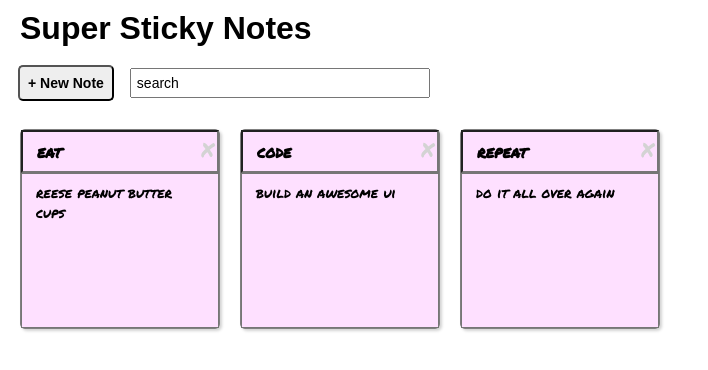
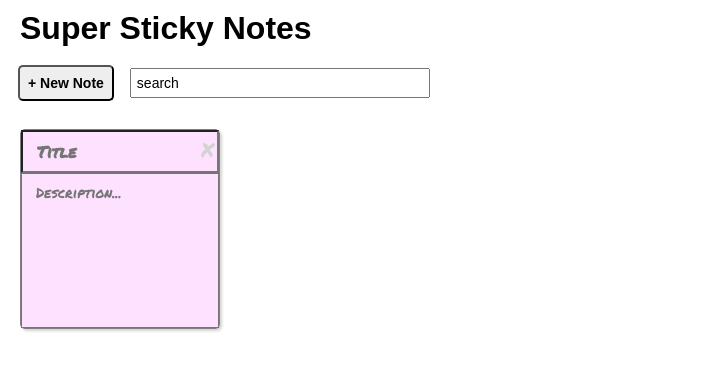
Before and after one commit to amanda-bann/react-sticky-notes-project, a React (Create React App) app: page / in a window 1280 px wide. Shown: the top 370 px of the page, without its empty margins (0-708 px from the left). Built offline with nearby package versions, Linux system fonts and the light colour scheme.

Commit message:
Add a new note to the UI

```diff
--- a/src/App.js
+++ b/src/App.js
@@ -9,36 +9,34 @@ class App extends Component {
   state = {
     notes: [
       {
-        id: 0,
-        title: "eat",
-        description: "reese peanut butter cups",
-        doesMatchSearch: true
-      },
-      {
-        id: 1,
-        title: "sleep",
-        description: "eight hours",
-        doesMatchSearch: false
-      },
-      {
-        id: 2,
-        title: "code",
-        description: "build an awesome ui",
-        doesMatchSearch: true
-      },
-      {
-        id: 3,
-        title: "repeat",
-        description: "do it all over again",
-        doesMatchSearch: true
+      id: Date.now(),
+      title: "",
+      description: "",
+      doesMatchSearch: true,
       }
     ],
     searchText: "search"
   };
+
+  addNote = () => {
+    // Create a new note
+    const newNote = {
+      id: Date.now(),
+      title: "",
+      description: "",
+      doesMatchSearch: true,
+    };
+    // Add the new note to the existing notes array in State
+    this.setState({ notes: [newNote, ...this.state.notes]});
+    // Optionally, you could write it as follows:
+    // const newNotes = [newNote, ...this.state.notes];
+    // this.setState({ notes: newNotes });
+  };
+
   render () {
     return (
       <div>
-        <Header searchText={this.state.searchText} />
+        <Header addNote={this.addNote} searchText={this.state.searchText} />
         <NotesList notes={this.state.notes} />
       </div>
     );
--- a/src/Header.js
+++ b/src/Header.js
@@ -5,7 +5,7 @@ const Header = (props) => (
     <header>
       <h1 className="app-header__title">Super Sticky Notes</h1>
       <aside className="app-header__controls">
-        <button className="add-new">+ New Note</button>
+        <button className="add-new" onClick={props.addNote}> + New Note </button>
         <input
           className="search"
           type="text"
```
